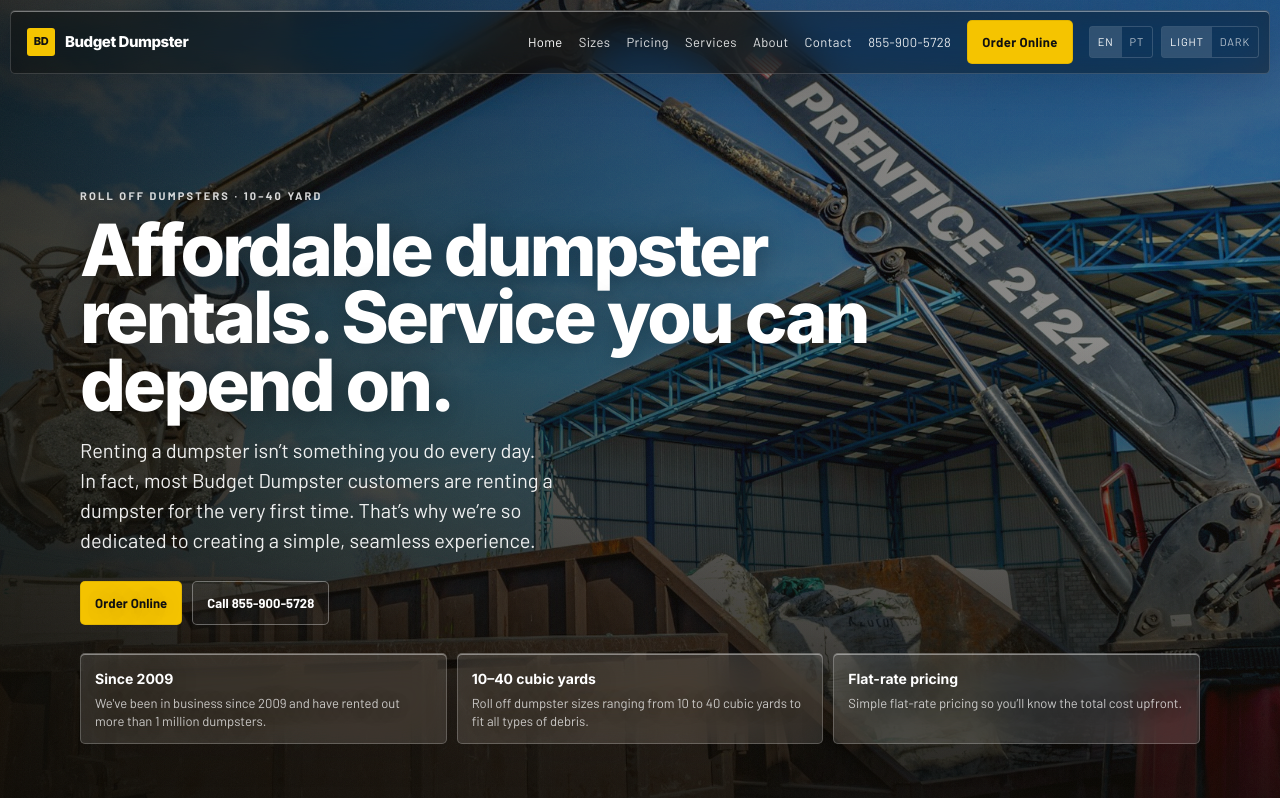
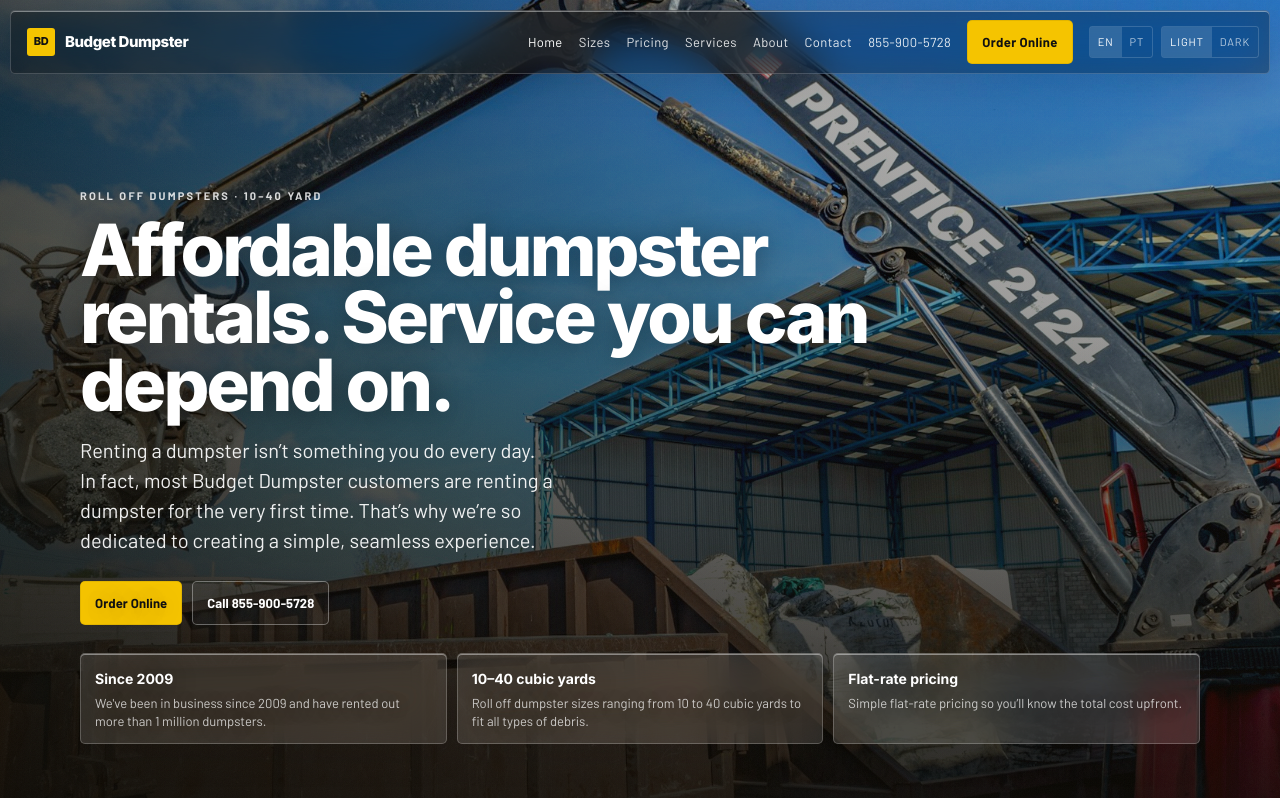
Before and after one commit to artistdbjohnson/budgetdumpster-pwa, a plain HTML site: page index.html in a window 1280 px wide. Shown: the top 798 px of the page. Drawn offline with Linux system fonts and the light colour scheme.

Commit message:
Let the hero show through the floating glass nav
Lighten the top grade and nav frost so the dumpster photo reads in
the inset, matching the SERVPRO craft bar Doug approved.

Co-authored-by: Douglxss Johnson <artistdbjohnson@users.noreply.github.com>

```diff
--- a/css/app.css
+++ b/css/app.css
@@ -78,8 +78,8 @@
 }
 
 .nav.liquid-glass {
-  --glass: rgba(12, 10, 6, 0.42);
-  --glass-border: rgba(255, 255, 255, 0.16);
+  --glass: rgba(12, 10, 6, 0.34);
+  --glass-border: rgba(255, 255, 255, 0.18);
   color: #fff;
 }
 
@@ -253,9 +253,9 @@
 .hero-grade {
   z-index: 1;
   background:
-    linear-gradient(90deg, rgba(10, 8, 4, 0.74) 0%, rgba(10, 8, 4, 0.28) 58%, rgba(10, 8, 4, 0.16) 100%),
-    linear-gradient(180deg, rgba(10, 8, 4, 0.32) 0%, rgba(10, 8, 4, 0.2) 42%, rgba(10, 8, 4, 0.78) 100%),
-    linear-gradient(115deg, rgba(245, 196, 0, 0.1), transparent 42%);
+    linear-gradient(90deg, rgba(10, 8, 4, 0.66) 0%, rgba(10, 8, 4, 0.2) 58%, rgba(10, 8, 4, 0.08) 100%),
+    linear-gradient(180deg, rgba(10, 8, 4, 0.08) 0%, rgba(10, 8, 4, 0.16) 38%, rgba(10, 8, 4, 0.78) 100%),
+    linear-gradient(115deg, rgba(245, 196, 0, 0.08), transparent 42%);
 }
 .hero-grain {
   z-index: 2;
```
